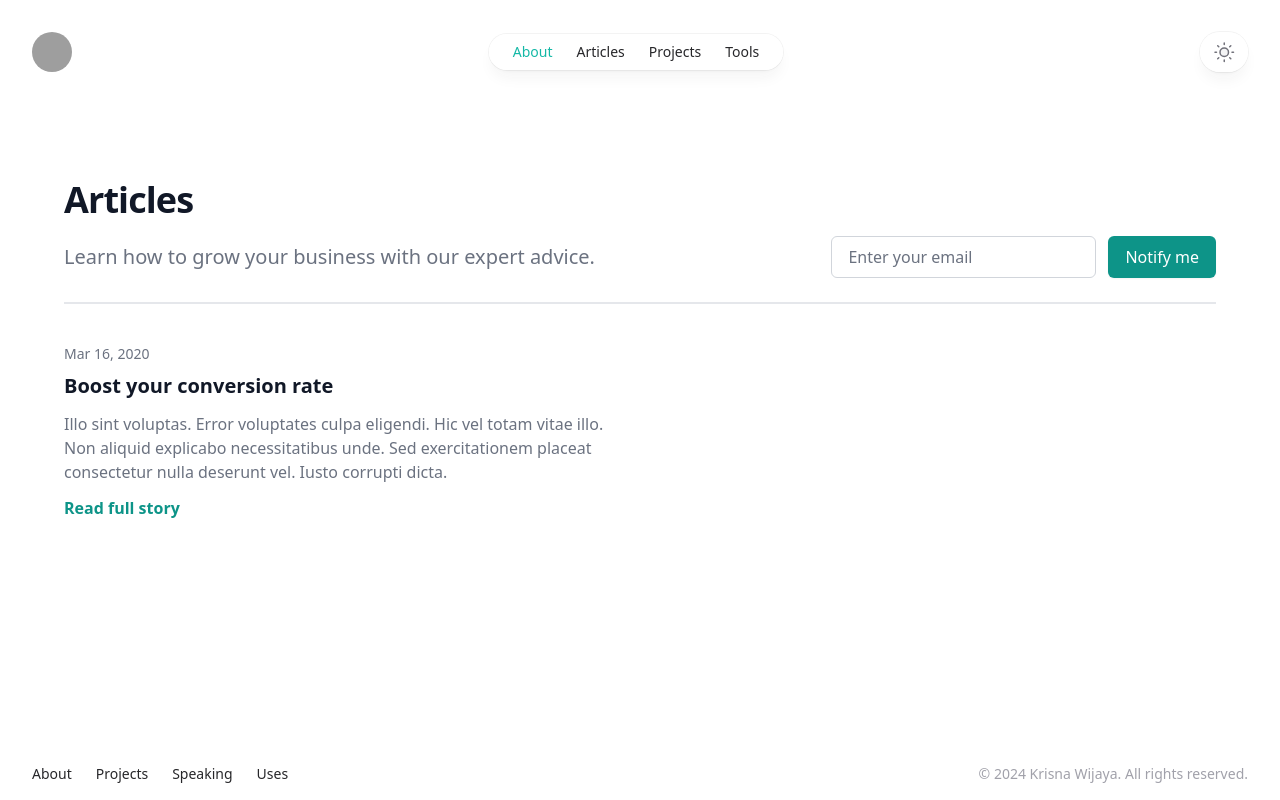
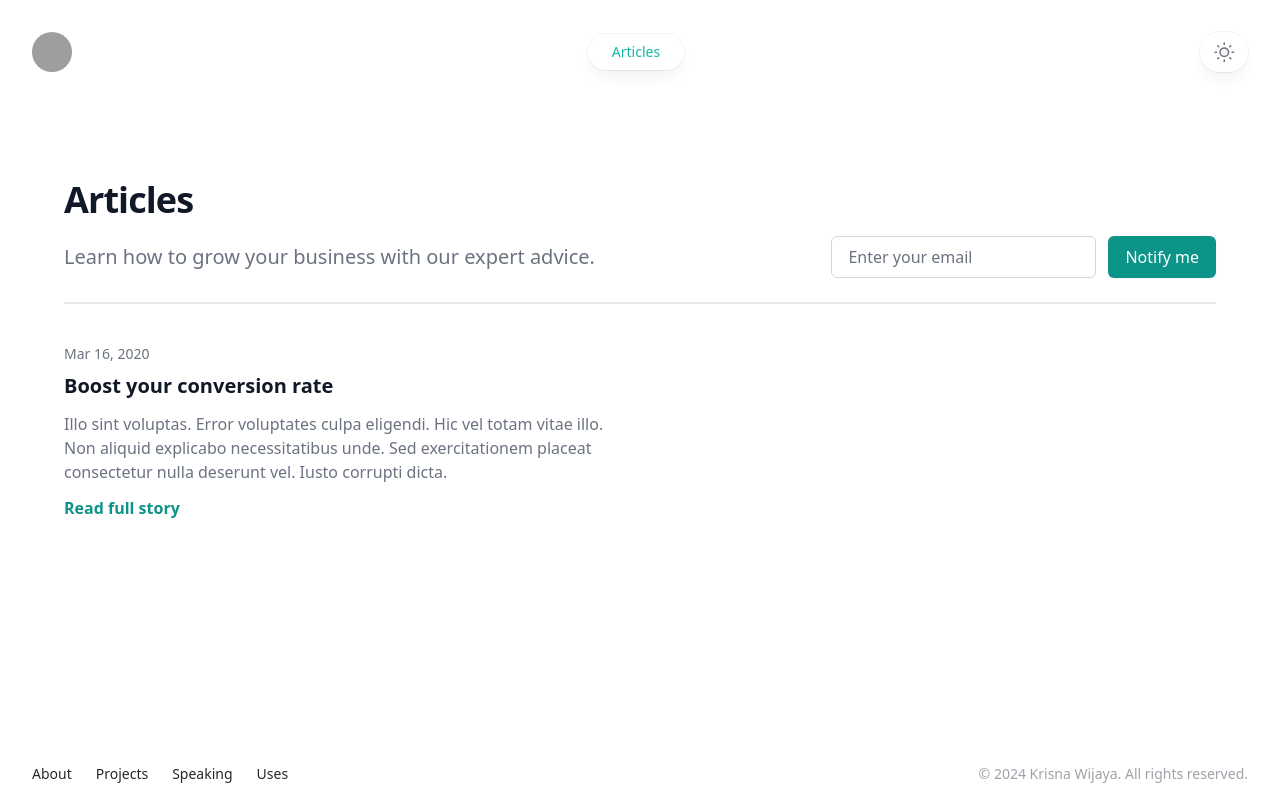
Before and after one commit to krisnaw/krisna.dev, a Next.js app: page / in a window 1280 px wide. Built offline with nearby package versions, Linux system fonts and the light colour scheme; grey boxes are pictures that could not be loaded.

Commit message:
fix error

```diff
--- a/app/timer/page.tsx
+++ /dev/null
@@ -1,50 +0,0 @@
-"use client";
-import {Card} from "@/components/card";
-import {Button} from "@/stories/Button";
-
-export default function Page() {
-    return (
-        <div className={'flex items-center justify-center'}>
-            <Card className="w-full max-w-md mx-auto">
-                <div>
-                    <div className="text-2xl text-center">Pomodoro Timer</div>
-                </div>
-                <div>
-                    {/*<Tabs defaultValue="work" className="w-full mb-6">*/}
-                    {/*    <TabsList className="grid w-full grid-cols-2">*/}
-                    {/*        <TabsTrigger value="work">Work</TabsTrigger>*/}
-                    {/*        <TabsTrigger value="break">Break</TabsTrigger>*/}
-                    {/*    </TabsList>*/}
-                    {/*</Tabs>*/}
-
-                    <div className="text-6xl font-bold text-center mb-8" aria-live="polite">
-                        25:00
-                    </div>
-
-                    <div className="w-full bg-secondary rounded-full h-2.5 mb-6">
-                        <div className="bg-primary h-2.5 rounded-full" style={{width: '45%'}}></div>
-                    </div>
-
-                    <div className="flex justify-center space-x-4">
-                        <Button
-                            size="large"
-                            label="Button"
-                            onClick={() => {}}
-                            primary
-                        />
-
-
-                        {/*<Button size="lg">*/}
-                        {/*    <PlayIcon className="mr-2 h-4 w-4" />*/}
-                        {/*    Start*/}
-                        {/*</Button>*/}
-                        {/*<Button size="lg" variant="outline">*/}
-                        {/*    <RotateCcwIcon className="mr-2 h-4 w-4" />*/}
-                        {/*    Reset*/}
-                        {/*</Button>*/}
-                    </div>
-                </div>
-            </Card>
-        </div>
-    )
-}
--- a/components/header/header.tsx
+++ b/components/header/header.tsx
@@ -35,10 +35,10 @@ function Header() {
                         <TopAvatar/>
                     </div>
                     <ul className="flex rounded-full bg-white/90 px-3 text-sm font-medium text-zinc-800 shadow-lg shadow-zinc-800/5 ring-1 ring-zinc-900/5 backdrop-blur dark:bg-zinc-800/90 dark:text-zinc-200 dark:ring-white/10">
-                        <NavigationLink href={'/'}>About</NavigationLink>
-                        <NavigationLink href={'/articles'}>Articles</NavigationLink>
-                        <NavigationLink href={'/projects'}>Projects</NavigationLink>
-                        <NavigationLink href={'/tools'}>Tools</NavigationLink>
+                        {/* <NavigationLink href={'/'}>About</NavigationLink> */}
+                        <NavigationLink href={'/'}>Articles</NavigationLink>
+                        {/* <NavigationLink href={'/projects'}>Projects</NavigationLink>
+                        <NavigationLink href={'/tools'}>Tools</NavigationLink> */}
                     </ul>
                     <div>
                         <ThemeToggle/>
```
